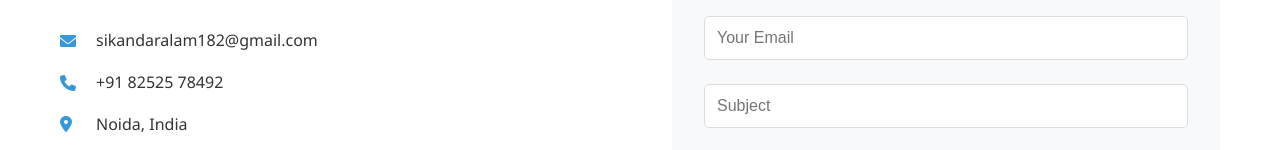
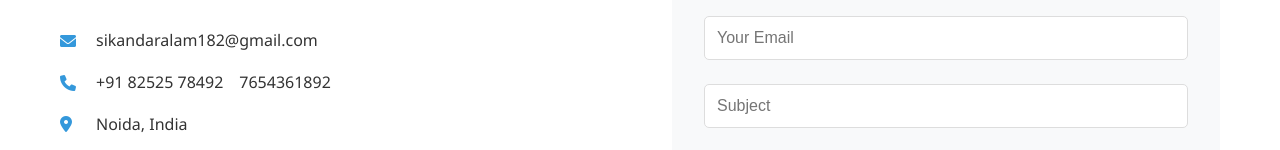
Before and after one commit to Sikandaralam01/Portfolio, a plain HTML site: page index.html in a window 1280 px wide. Shown: the part 4775-4925 px from the top of the page. Drawn offline with Linux system fonts and the light colour scheme.

Commit message:
Learnig how to push the code on github

```diff
--- a/index.html
+++ b/index.html
@@ -451,6 +451,7 @@
                         <div class="contact-item">
                             <i class="fas fa-phone"></i>
                             <span>+91 82525 78492</span>
+                            <span>7654361892</span>
                         </div>
                         <div class="contact-item">
                             <i class="fas fa-map-marker-alt"></i>
```
